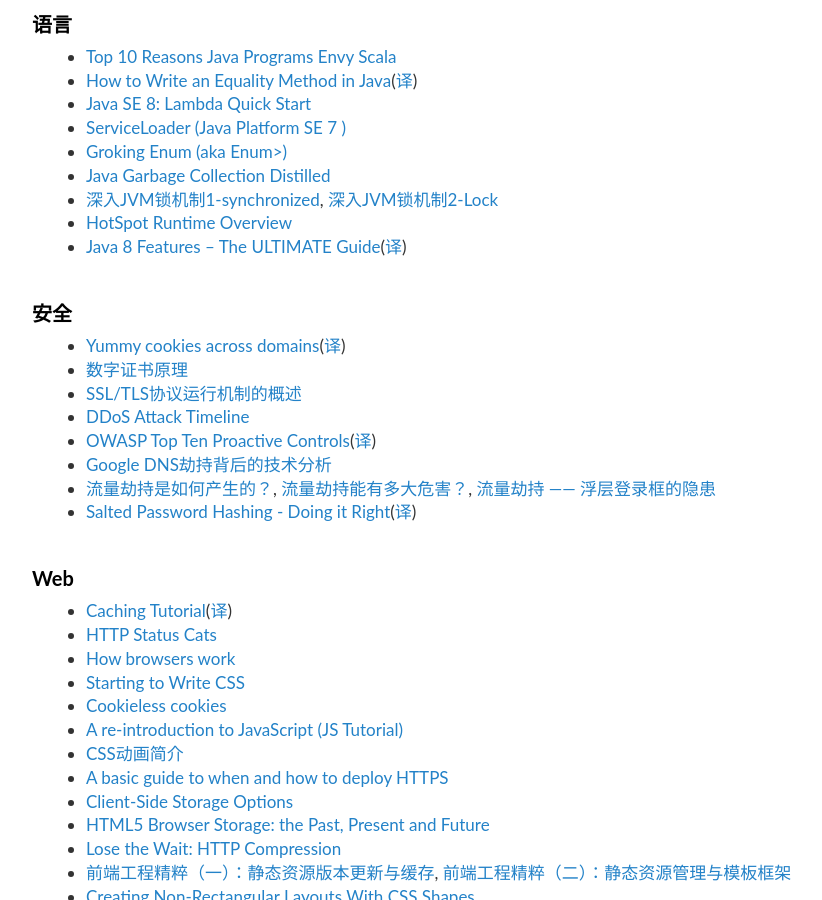
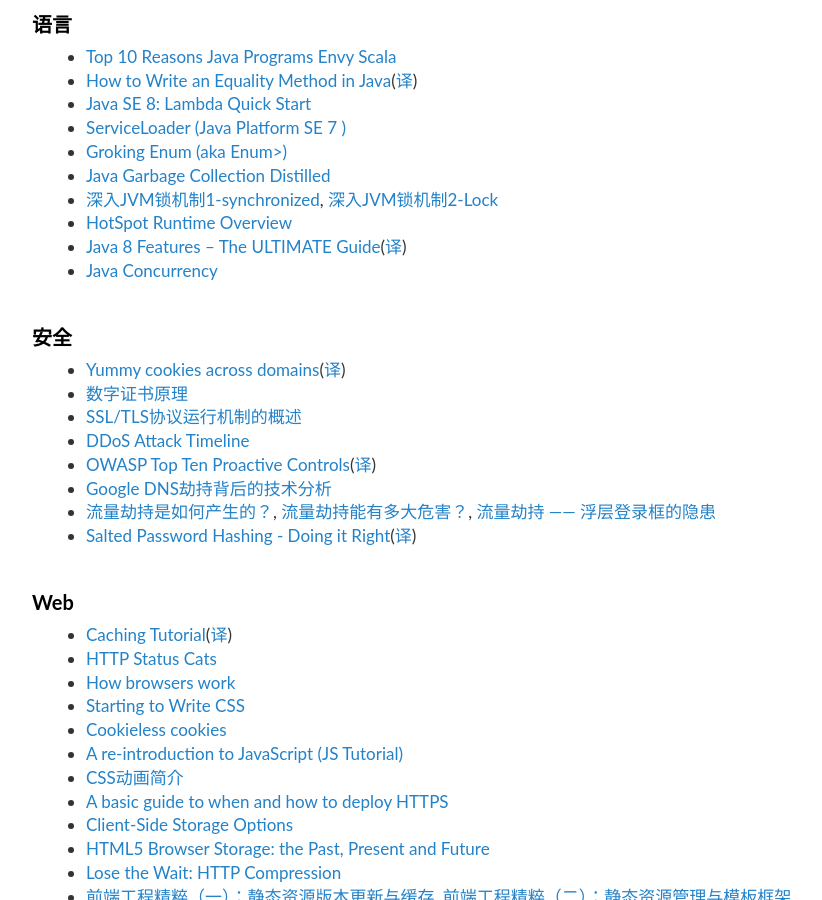
Before and after one commit to guanmian/blog, a Jekyll site: the page built from _posts/2015-02-27-self-cultivation-of-a-programmer.md, in a window 1280 px wide and 900 px high, scrolled down 961 px. Shown: the whole window, without its empty margins (68-890 px from the left). Built offline with Jekyll 4.4.1, drawn with Linux system fonts in a browser that asks for light colours; Markdown is read by kramdown in place of the engine named in the settings; comment, search, counter and statistics services are not loaded.

Commit message:
add Java Concurrency

```diff
--- a/_posts/2015-02-27-self-cultivation-of-a-programmer.md
+++ b/_posts/2015-02-27-self-cultivation-of-a-programmer.md
@@ -38,6 +38,7 @@
 * [深入JVM锁机制1-synchronized](http://blog.csdn.net/chen77716/article/details/6618779), [深入JVM锁机制2-Lock](http://blog.csdn.net/chen77716/article/details/6641477)
 * [HotSpot Runtime Overview](http://openjdk.java.net/groups/hotspot/docs/RuntimeOverview.html)
 * [Java 8 Features – The ULTIMATE Guide](http://www.javacodegeeks.com/2014/05/java-8-features-tutorial.html)([译](http://www.importnew.com/11908.html))
+* [Java Concurrency](http://tutorials.jenkov.com/java-concurrency/index.html)
 
 ## 安全
 * [Yummy cookies across domains](https://github.com/blog/1466-yummy-cookies-across-domains)([译](http://www.oschina.net/translate/yummy-cookies-across-domains))
```
